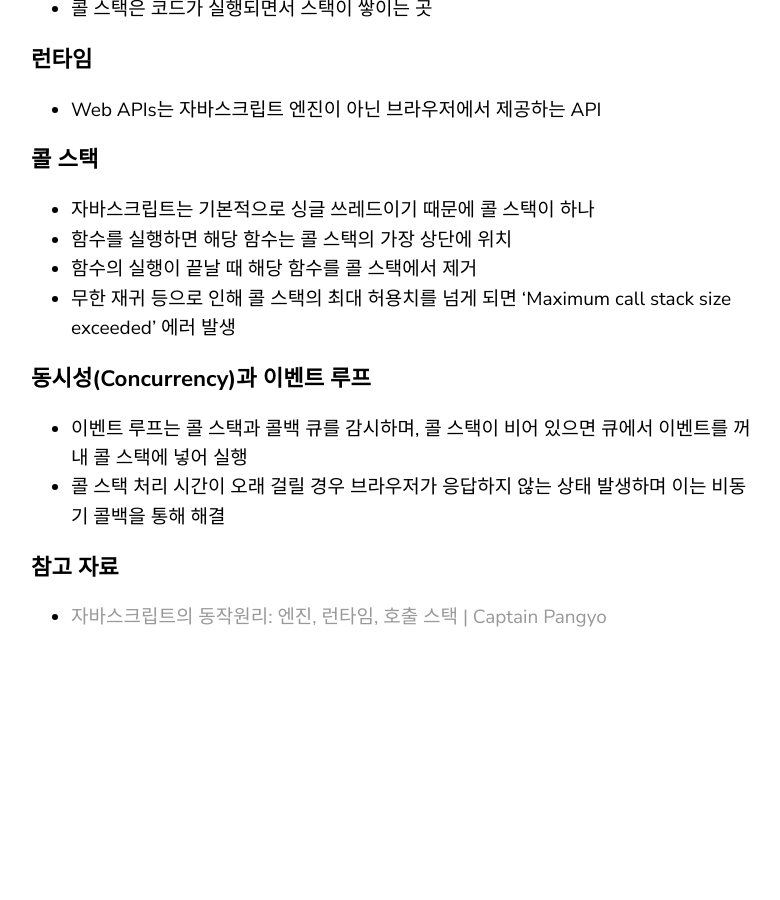
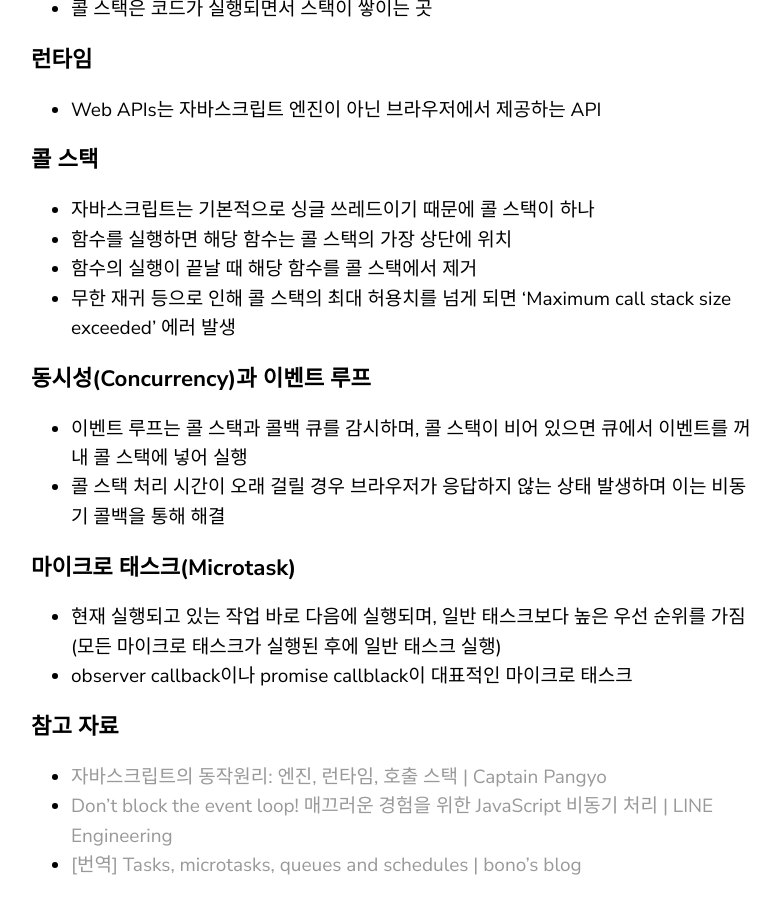
Before and after one commit to mingeon-dev/mingeon-dev.github.io, a Jekyll site: the page built from _posts/2020-05-27-how-javascript-works.markdown, in a window 1280 px wide and 900 px high, scrolled down 1323 px. Shown: the whole window, without its empty margins (69-849 px from the left). Built offline with Jekyll 4.4.1, drawn with Linux system fonts in a browser that asks for light colours; before the commit the page ends 1975 px from its top, so only the background shows below that; some of the changed text lies outside the part shown.

Commit message:
feat: 자바스크립트 동작 원리 포스트에 마이크로 태스크 내용 추가

```diff
--- a/_posts/2020-05-27-how-javascript-works.markdown
+++ b/_posts/2020-05-27-how-javascript-works.markdown
@@ -5,7 +5,7 @@ date: 2020-05-27 00:00:00 +0900
 categories: JavaScript
 ---
 
-자바스크립트 엔진, 런타임, 콜 스택, 동시성과 이벤트 루프
+자바스크립트 엔진, 런타임, 콜 스택, 동시성과 이벤트 루프, 마이크로 태스크
 
 ---
 
@@ -33,6 +33,13 @@ categories: JavaScript
 - 이벤트 루프는 콜 스택과 콜백 큐를 감시하며, 콜 스택이 비어 있으면 큐에서 이벤트를 꺼내 콜 스택에 넣어 실행
 - 콜 스택 처리 시간이 오래 걸릴 경우 브라우저가 응답하지 않는 상태 발생하며 이는 비동기 콜백을 통해 해결
 
+### 마이크로 태스크(Microtask)
+
+- 현재 실행되고 있는 작업 바로 다음에 실행되며, 일반 태스크보다 높은 우선 순위를 가짐 (모든 마이크로 태스크가 실행된 후에 일반 태스크 실행)
+- observer callback이나 promise callblack이 대표적인 마이크로 태스크
+
 ### 참고 자료
 
 - [자바스크립트의 동작원리: 엔진, 런타임, 호출 스택 \| Captain Pangyo](https://joshua1988.github.io/web-development/translation/javascript/how-js-works-inside-engine/)
+- [Don’t block the event loop! 매끄러운 경험을 위한 JavaScript 비동기 처리 \| LINE Engineering](https://engineering.linecorp.com/ko/blog/dont-block-the-event-loop/)
+- [[번역] Tasks, microtasks, queues and schedules \| bono's blog](https://blueshw.github.io/2018/01/28/tasks-microtasks-queues-and-schedules/)
```
